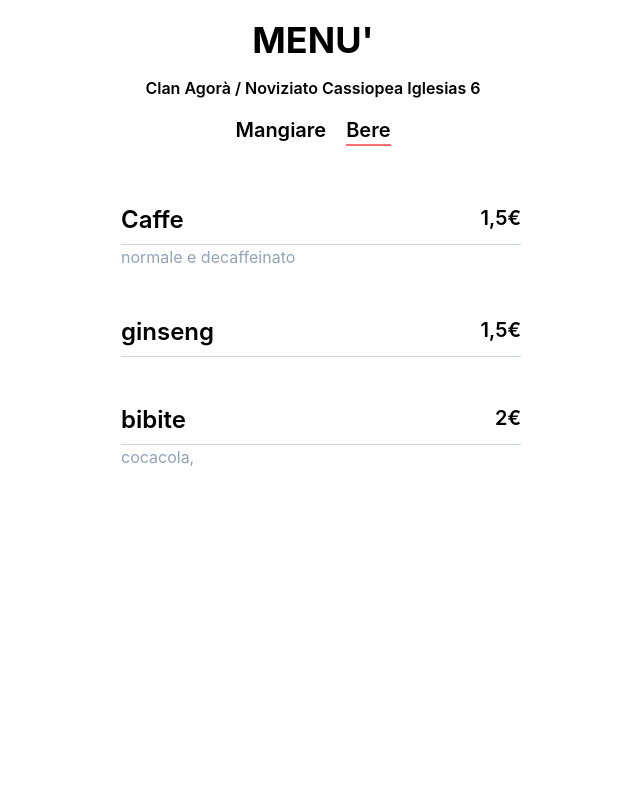
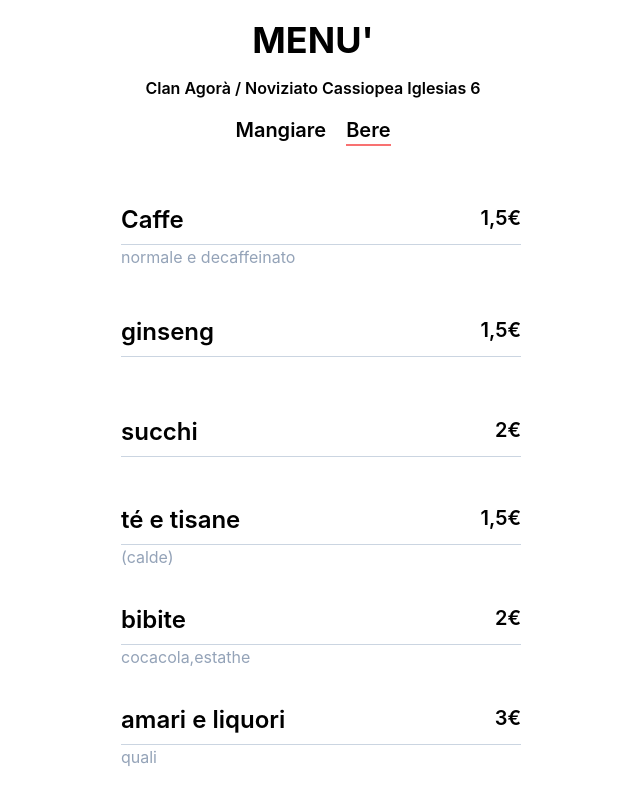
Before and after one commit to stinzi/menuig6, a React (Create React App) app: page / in a window 1280 px wide. Shown: the whole page, without its empty margins (327-967 px from the left). Built offline with nearby package versions, Linux system fonts and the light colour scheme.

Commit message:
ultima modifica

```diff
--- a/src/data.ts
+++ b/src/data.ts
@@ -9,35 +9,55 @@ export const menuData: Record<'beverages' | 'food', MenuItem[]> = {
         },
         {
             name: "ginseng",
+            cost: 1.50,
+        },
+        {
+            name: "succhi",
             description: "",
+            cost: 2,
+        },
+        {
+            name: "té e tisane",
+            description: "(calde)",
             cost: 1.50,
         },
         {
             name: "bibite",
-            description: "cocacola,",
-            cost: 2
+            description: "cocacola,estathe",
+            cost: 2,
         },
-    ],
-    "food": [
+        {
+            name: "amari e liquori",
+            description: "quali",
+            cost: 3,
+        }
+        ],
+
+    "food":[
         {
             name: "Pizza",
             description: "pizza margherita",
             cost: 2,
         },
         {
-            name: "Torte",
-            description: "torta di mele",
+            name: "Dolci",
+            description: "torta,crostate,brownies",
             cost: 5,
         },
         {
-            name: "Panino",
-            description: "panino con mortadella",
+            name: "biscotti",
+            description: "es..",
             cost: 4,
         },
         {
-            name: "frutta",
-            description: "mele,pere",
+            name: "Salato",
+            description: "pizzette,torte salate",
             cost: 2,
-        }
+        },
+        {
+            name: "pancake",
+            description: "marmellata,nutella",
+            cost: 3
+        },
     ]
 }
```
